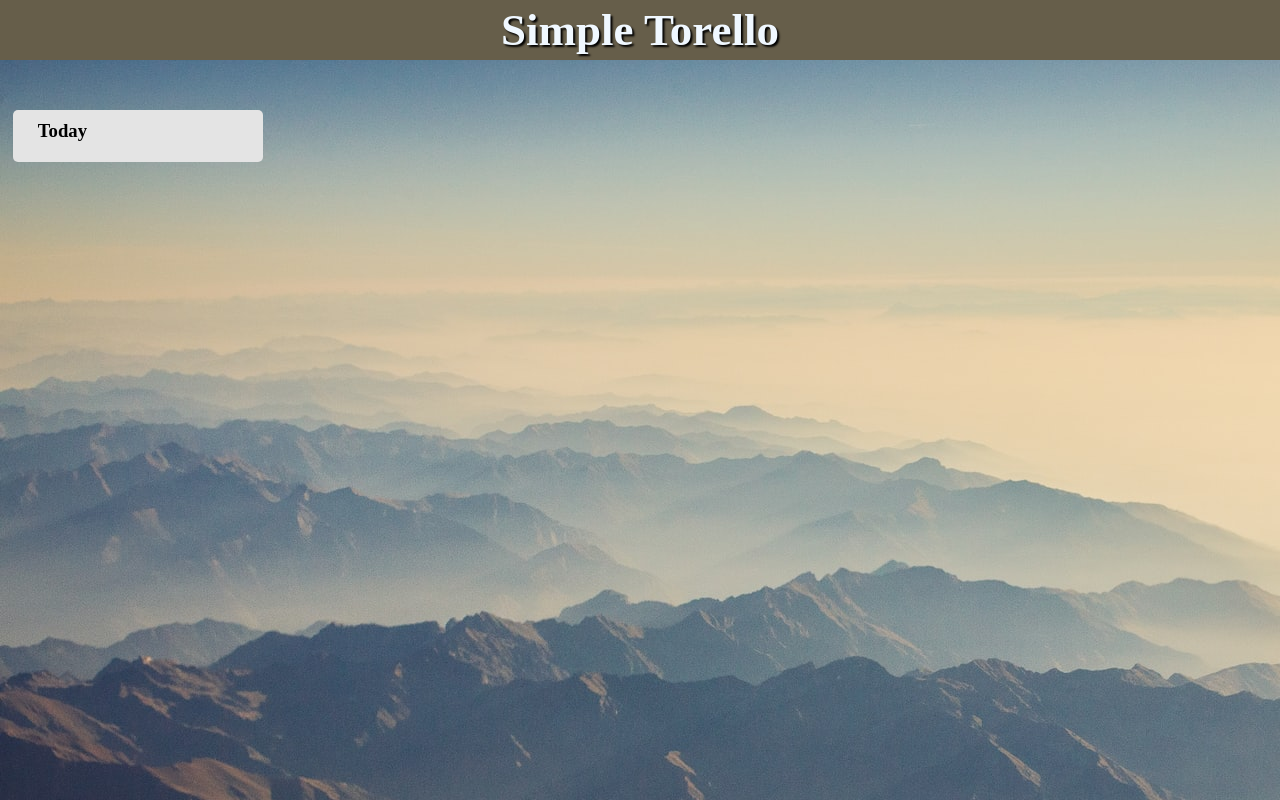
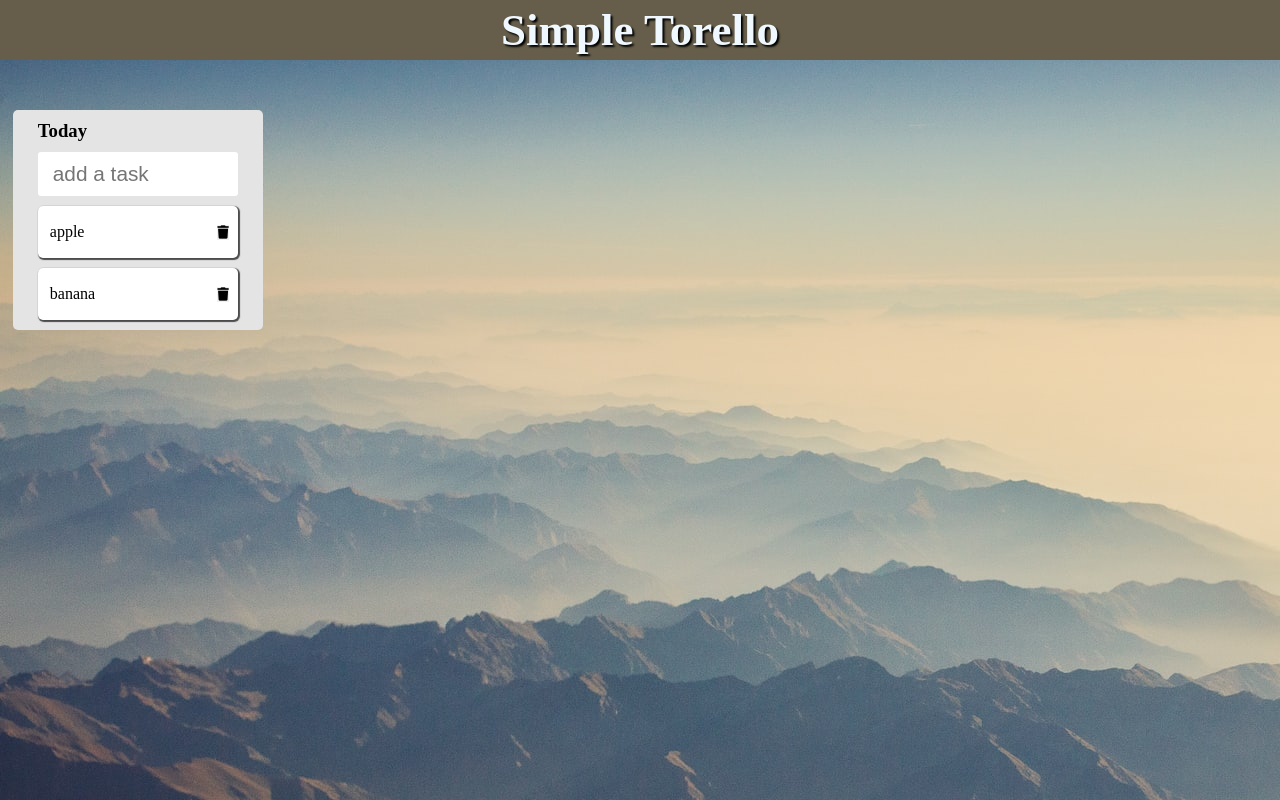
Before and after one commit to y-uchiida/react_training002, a React (Vite) app: page / in a window 1280 px wide. Built offline with nearby package versions, Linux system fonts and the light colour scheme.

Commit message:
implement insert task card

```diff
--- a/index.html
+++ b/index.html
@@ -1,13 +1,19 @@
 <!DOCTYPE html>
 <html lang="en">
+
 <head>
   <meta charset="UTF-8" />
   <link rel="icon" type="image/svg+xml" href="/vite.svg" />
+  <link rel="stylesheet" href="https://cdnjs.cloudflare.com/ajax/libs/font-awesome/6.2.0/css/all.min.css"
+    integrity="sha512-xh6O/CkQoPOWDdYTDqeRdPCVd1SpvCA9XXcUnZS2FmJNp1coAFzvtCN9BmamE+4aHK8yyUHUSCcJHgXloTyT2A=="
+    crossorigin="anonymous" referrerpolicy="no-referrer" />
   <meta name="viewport" content="width=device-width, initial-scale=1.0" />
-    <title>Vite + React + TS</title>
+  <title>Simple Trello</title>
 </head>
+
 <body>
   <div id="root"></div>
   <script type="module" src="/src/main.tsx"></script>
 </body>
+
 </html>
--- /dev/null
+++ b/src/@types/task.d.ts
@@ -0,0 +1,3 @@
+type task = {
+	text: string
+};
--- /dev/null
+++ b/src/Components/TaskCard/TaskAddInput.css
@@ -0,0 +1,8 @@
+.taskAddInput {
+	width: 100%;
+	font-size: 1.3rem;
+	padding: 10px 15px;
+	border-radius: 3px;
+	border: none;
+	outline: none;
+}
--- a/src/Components/TaskCard/TaskAddInput.tsx
+++ b/src/Components/TaskCard/TaskAddInput.tsx
@@ -1,5 +1,48 @@
-import React from "react";
+import React, { Dispatch, SetStateAction } from "react";
+import './TaskAddInput.css';
 
-export const TaskAddInput = () => {
-  return <></>;
+type props = {
+  inputText: string,
+  setInputText: Dispatch<SetStateAction<string>>,
+  taskList: task[],
+  setTaskList: React.Dispatch<React.SetStateAction<task[]>>,
+}
+
+export const TaskAddInput = ({
+  inputText,
+  setInputText,
+  taskList,
+  setTaskList,
+}: props
+) => {
+
+  const handleSubmit = (e: React.ChangeEvent<HTMLFormElement>) => {
+    e.preventDefault();
+
+    /* 入力された内容でTaskCardを追加する */
+    setTaskList([
+      ...taskList,
+      { text: inputText }
+    ]);
+    /* TaskCardとして追加したので、入力内容を空にする */
+    setInputText('');
+  };
+
+  const handleChange = (e: React.ChangeEvent<HTMLInputElement>) => {
+    setInputText(e.target.value);
+  };
+
+  return (
+    <>
+      <form onSubmit={handleSubmit} >
+        <input
+          type="text"
+          placeholder="add a task"
+          className="taskAddInput"
+          onChange={handleChange}
+          value={inputText}
+        />
+      </form>
+    </>
+  );
 };
--- a/src/Components/TaskCard/TaskCard.tsx
+++ b/src/Components/TaskCard/TaskCard.tsx
@@ -1,4 +1,4 @@
-import React from 'react'
+import React, { useState } from 'react'
 import { TaskCardDeleteButton } from './TaskCardDeleteButton'
 import { TaskCardTitle } from './TaskCardTitle'
 import { TaskAddInput } from './TaskAddInput'
@@ -6,12 +6,27 @@ import { Tasks } from './Tasks/Tasks'
 import './TaskCard.css'
 
 export const TaskCard = () => {
+
+	/* 追加するタスクのタイトルになる文字列。TaskAddInputに入力された値を受け取る */
+	const [inputText, setInputText] = useState('');
+
+	/* TaskCardが保持しているtaskの一覧 */
+	const [taskList, setTaskList] = useState<task[]>([{ text: 'apple' }, { text: 'banana' }]);
+
 	return (
 		<div className="taskCard">
 			<TaskCardTitle />
 			<TaskCardDeleteButton />
-			<TaskAddInput />
-			<Tasks />
+			<TaskAddInput
+				inputText={inputText}
+				setInputText={setInputText}
+				setTaskList={setTaskList}
+				taskList={taskList}
+			/>
+			<Tasks
+				inputText={inputText}
+				taskList={taskList}
+			/>
 		</div>
 	)
 }
--- /dev/null
+++ b/src/Components/TaskCard/Tasks/Task.css
@@ -0,0 +1,20 @@
+.taskBox {
+	display: flex;
+	justify-content: space-between;
+	align-items: center;
+	padding: 17px 0;
+	margin-top: 10px;
+	background-color: white;
+	border-radius: 5px;
+	box-shadow: 1px 1px 1px 1px rgb(75,75,75);
+}
+
+.taskText {
+	margin-left: 12px;
+}
+
+.taskTrashButton {
+	cursor: pointer;
+	margin-right: 9px;
+	border: none;
+}
--- /dev/null
+++ b/src/Components/TaskCard/Tasks/Task.tsx
@@ -0,0 +1,15 @@
+import React from 'react'
+import './Task.css'
+
+export const Task = ({ task }: { task: string }) => {
+	return (
+		<div className='taskBox'>
+			<p className='taskText'>
+				{task}
+			</p>
+			<button className='taskTrashButton'>
+				<i className="fa-solid fa-trash"></i>
+			</button>
+		</div>
+	)
+}
--- a/src/Components/TaskCard/Tasks/Tasks.tsx
+++ b/src/Components/TaskCard/Tasks/Tasks.tsx
@@ -1,7 +1,17 @@
 import React from 'react'
+import { Task } from './Task'
 
-export const Tasks = () => {
+type props = {
+	inputText: string,
+	taskList: task[]
+}
+
+export const Tasks = ({ inputText, taskList }: props) => {
 	return (
-		<></>
+		<>
+			{taskList.map(task =>
+				<Task key={task.text} task={task.text}></Task>
+			)}
+		</>
 	)
 }
```
Also changed, not shown: 3 other files (tests, documents, lock files or other folders). Lines whose indentation alone changed are shown as unchanged.
